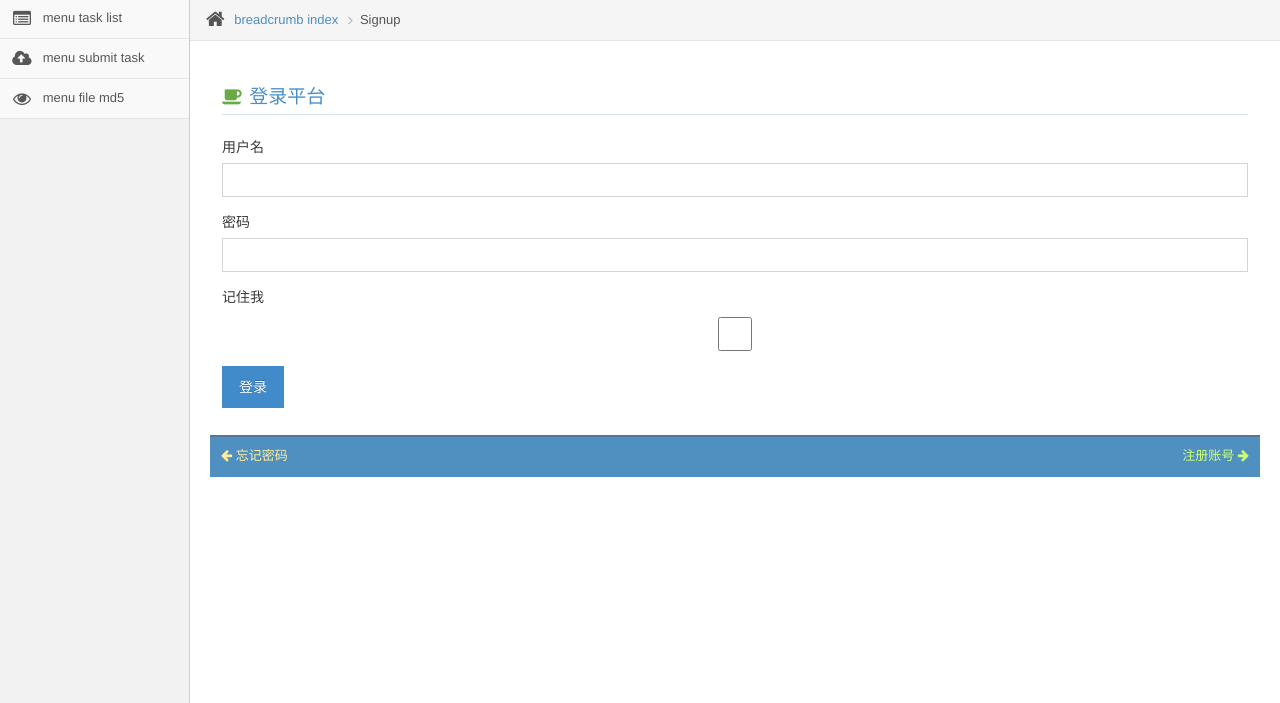
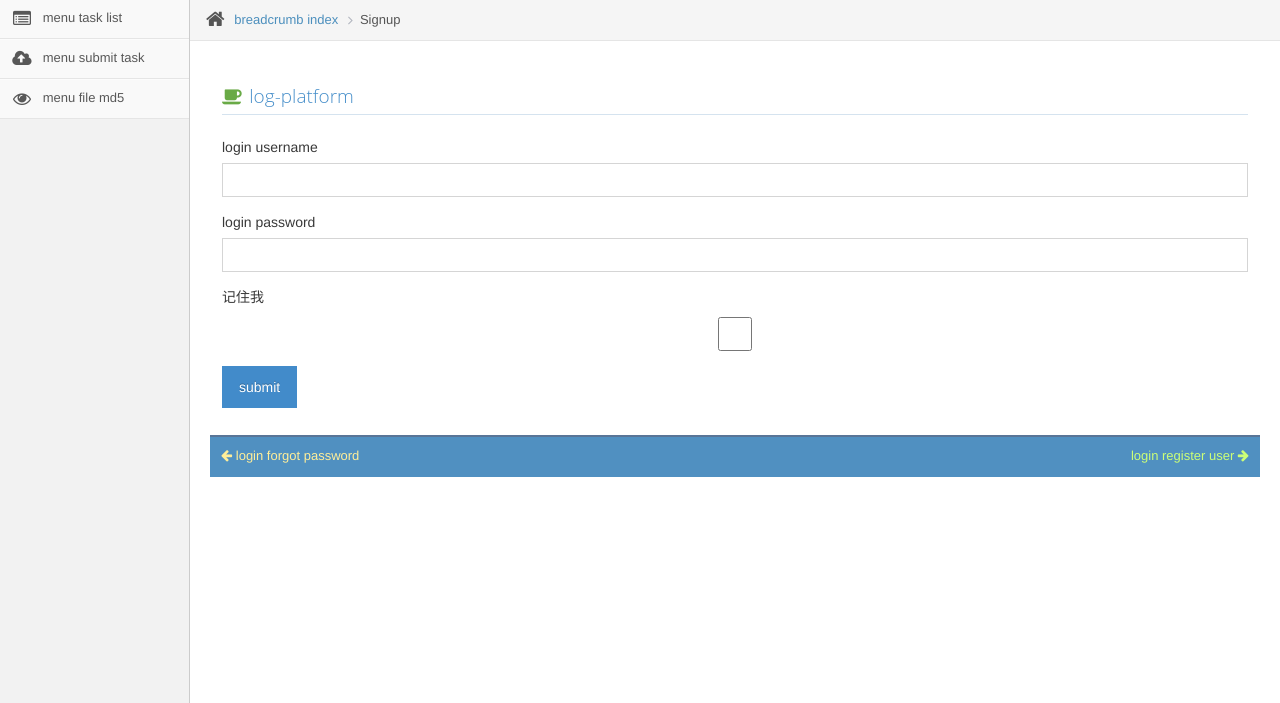
Before and after one commit to meolu/walle-web, a Yii app: the page made by views/site/login.php in a window 1280 px wide. Shown: the part 45-748 px from the top of the page. Run offline with PHP 8.4 and a stand-in for Yii, Linux system fonts and the light colour scheme; the template is opened without the code that fills it, so the values that code supplies are empty; form fields are guessed from the names that the template uses; some libraries are stand-ins or nearby versions.

Commit message:
labels and added them to login form

```diff
--- a/views/site/login.php
+++ b/views/site/login.php
@@ -17,17 +17,17 @@ $this->params['breadcrumbs'][] = $this->title;
         <div class="widget-main">
             <h4 class="header blue lighter bigger">
                 <i class="icon-coffee green"></i>
-                登录平台
+                <?= yii::t('w','log-platform')?>
             </h4>
 
             <div class="space-6"></div>
             <?php $form = ActiveForm::begin(['id' => 'login-form']); ?>
-            <?= $form->field($model, 'username')->label('用户名') ?>
-            <?= $form->field($model, 'password')->label('密码')->passwordInput() ?>
+            <?= $form->field($model, 'username')->label(yii::t('w','login username')) ?>
+            <?= $form->field($model, 'password')->label(yii::t('w','login password'))->passwordInput() ?>
             <?= $form->field($model, 'rememberMe')->label('记住我')->checkbox() ?>
 
             <div class="form-group">
-                <?= Html::submitButton('登录', ['class' => 'btn btn-primary', 'name' => 'login-button']) ?>
+                <?= Html::submitButton(yii::t('w','submit'), ['class' => 'btn btn-primary', 'name' => 'login-button']) ?>
             </div>
             <?php ActiveForm::end(); ?>
 
@@ -37,13 +37,13 @@ $this->params['breadcrumbs'][] = $this->title;
             <div>
                 <a href="/site/request-password-reset" class="forgot-password-link">
                     <i class="icon-arrow-left"></i>
-                    忘记密码
+                    <?= yii::t('w','login forgot password')?>
                 </a>
             </div>
 
             <div>
                 <a href="/site/signup" class="user-signup-link">
-                    注册账号
+                    <?= yii::t('w','login register user')?>
                     <i class="icon-arrow-right"></i>
                 </a>
             </div>
--- a/views/user/resetPassword.php
+++ b/views/user/resetPassword.php
@@ -17,7 +17,7 @@ $this->params['breadcrumbs'][] = $this->title;
             <?php $form = ActiveForm::begin(['id' => 'reset-password-form']); ?>
                 <?= $form->field($model, 'password')->passwordInput() ?>
                 <div class="form-group">
-                    <?= Html::submitButton('更新', ['class' => 'btn btn-primary']) ?>
+                    <?= Html::submitButton(yii::t('w','submit'), ['class' => 'btn btn-primary']) ?>
                 </div>
             <?php ActiveForm::end(); ?>
         </div>
```
Also changed, not shown: messages/en/w.php (+13 -0 lines), messages/zh/w.php (+13 -1 lines).
